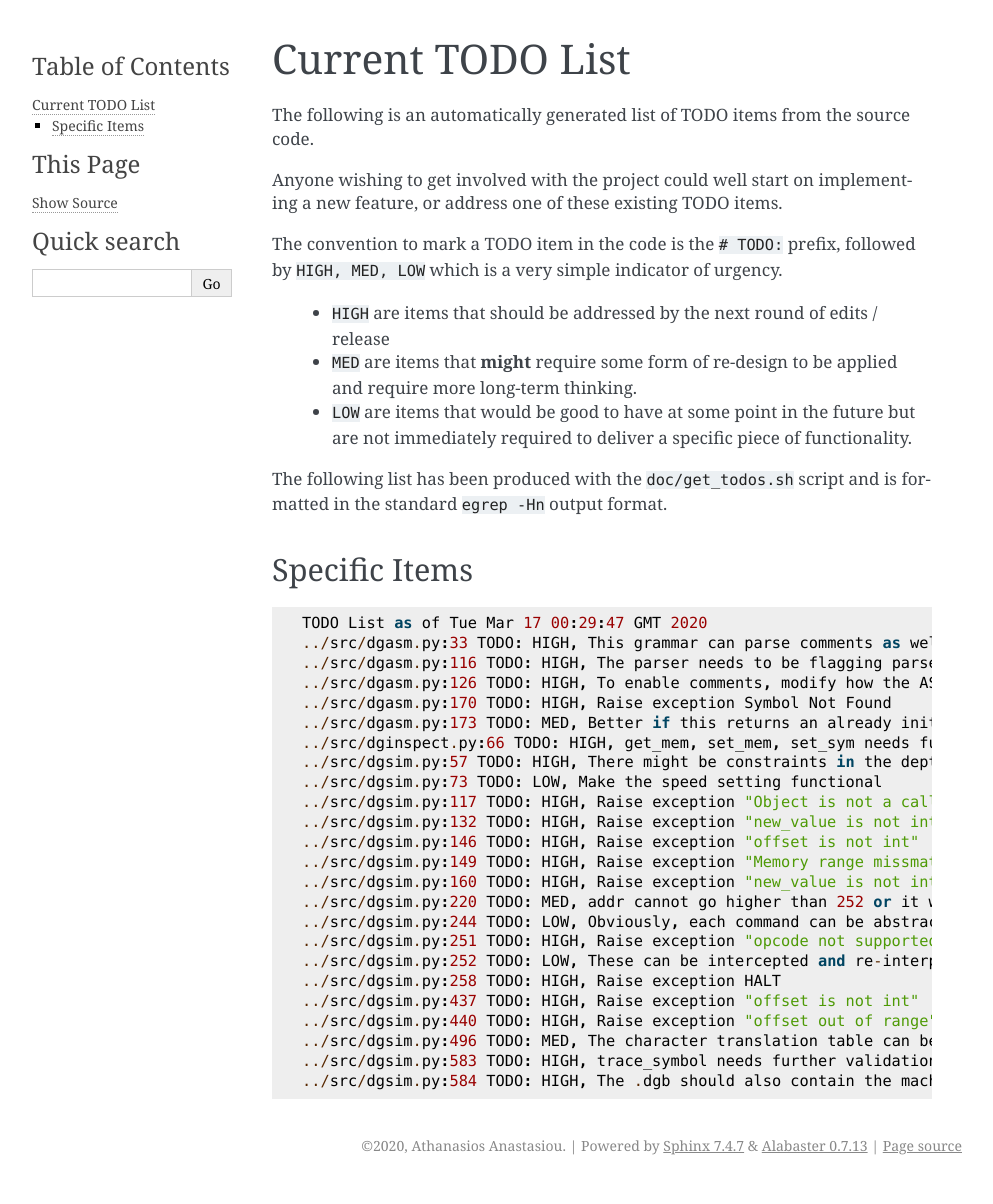
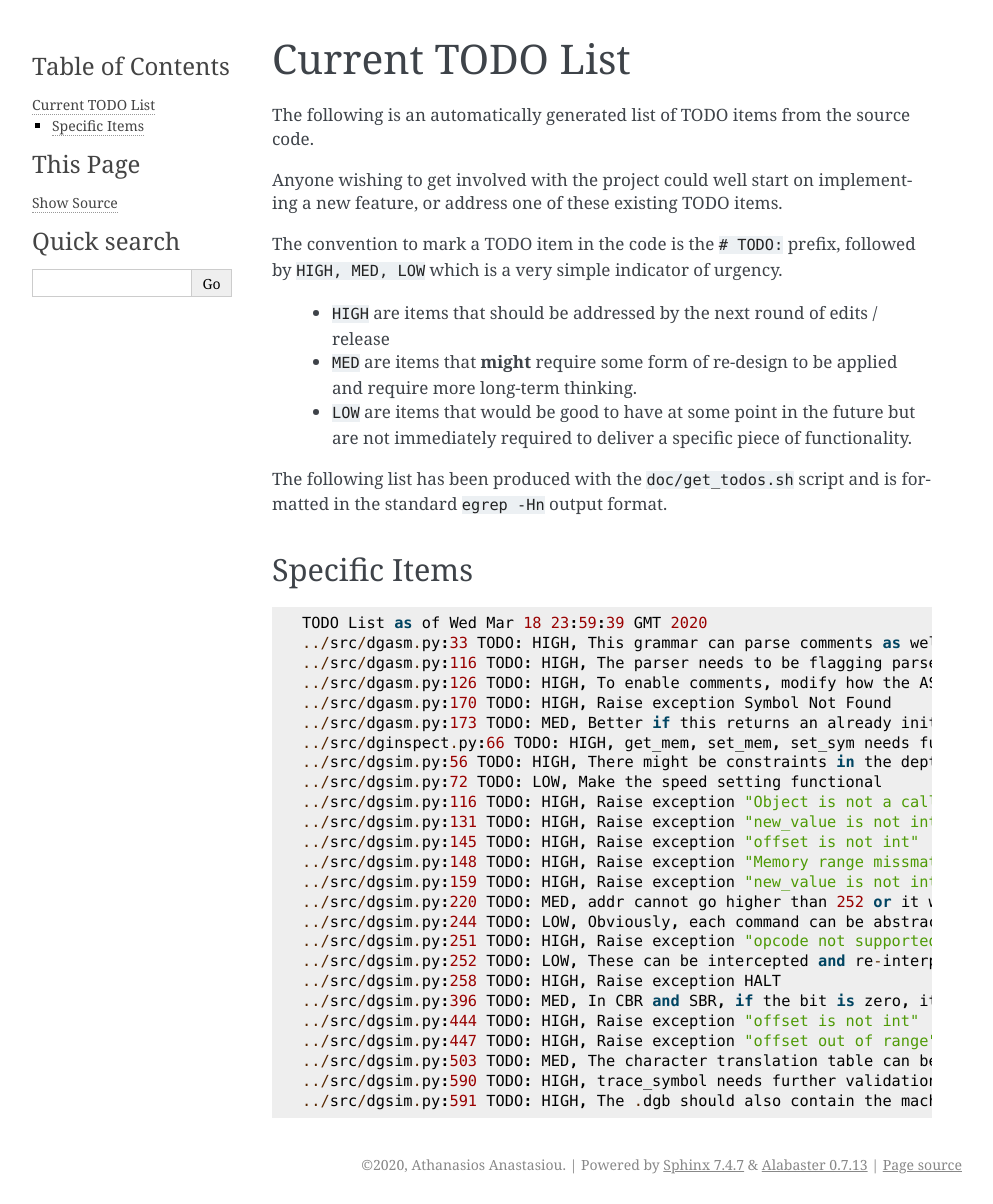
Before and after one commit to aanastasiou/dgtools, a Sphinx documentation site: the page built from doc/source/current_todos.rst, in a window 1280 px wide. Shown: the whole page, without its empty margins (148-1141 px from the left). Built offline with Sphinx 7.4.7, drawn with Linux system fonts in a browser that asks for light colours.

```diff
--- a/doc/source/todo_list.txt
+++ b/doc/source/todo_list.txt
@@ -1,24 +1,25 @@
-TODO List as of Tue Mar 17 00:29:47 GMT 2020
+TODO List as of Wed Mar 18 23:59:39 GMT 2020
 ../src/dgasm.py:33 TODO: HIGH, This grammar can parse comments as well but they are not yet enabled. Enable them.
 ../src/dgasm.py:116 TODO: HIGH, The parser needs to be flagging parse errors along with the locations where these happened.
 ../src/dgasm.py:126 TODO: HIGH, To enable comments, modify how the AST is interpreted here.
 ../src/dgasm.py:170 TODO: HIGH, Raise exception Symbol Not Found
 ../src/dgasm.py:173 TODO: MED, Better if this returns an already initialised machine.
 ../src/dginspect.py:66 TODO: HIGH, get_mem, set_mem, set_sym needs further validation
-../src/dgsim.py:57 TODO: HIGH, There might be constraints in the depth of this stack. Not yet implemented.
-../src/dgsim.py:73 TODO: LOW, Make the speed setting functional
-../src/dgsim.py:117 TODO: HIGH, Raise exception "Object is not a callback"
-../src/dgsim.py:132 TODO: HIGH, Raise exception "new_value is not int"
-../src/dgsim.py:146 TODO: HIGH, Raise exception "offset is not int"
-../src/dgsim.py:149 TODO: HIGH, Raise exception "Memory range missmatch"
-../src/dgsim.py:160 TODO: HIGH, Raise exception "new_value is not int"
+../src/dgsim.py:56 TODO: HIGH, There might be constraints in the depth of this stack. Not yet implemented.
+../src/dgsim.py:72 TODO: LOW, Make the speed setting functional
+../src/dgsim.py:116 TODO: HIGH, Raise exception "Object is not a callback"
+../src/dgsim.py:131 TODO: HIGH, Raise exception "new_value is not int"
+../src/dgsim.py:145 TODO: HIGH, Raise exception "offset is not int"
+../src/dgsim.py:148 TODO: HIGH, Raise exception "Memory range missmatch"
+../src/dgsim.py:159 TODO: HIGH, Raise exception "new_value is not int"
 ../src/dgsim.py:220 TODO: MED, addr cannot go higher than 252 or it will overwrite peripherals. It should generate a warning.
 ../src/dgsim.py:244 TODO: LOW, Obviously, each command can be abstracted in its own callback so that the VM becomes easily
 ../src/dgsim.py:251 TODO: HIGH, Raise exception "opcode not supported"
 ../src/dgsim.py:252 TODO: LOW, These can be intercepted and re-interpreted. Package state along.
 ../src/dgsim.py:258 TODO: HIGH, Raise exception HALT
-../src/dgsim.py:437 TODO: HIGH, Raise exception "offset is not int"
-../src/dgsim.py:440 TODO: HIGH, Raise exception "offset out of range"
-../src/dgsim.py:496 TODO: MED, The character translation table can be improved here to get rid of the >9 and clarify depictions.
-../src/dgsim.py:583 TODO: HIGH, trace_symbol needs further validation
-../src/dgsim.py:584 TODO: HIGH, The .dgb should also contain the machine state itself.
+../src/dgsim.py:396 TODO: MED, In CBR and SBR, if the bit is zero, it should raise an error either at compilation time or
+../src/dgsim.py:444 TODO: HIGH, Raise exception "offset is not int"
+../src/dgsim.py:447 TODO: HIGH, Raise exception "offset out of range"
+../src/dgsim.py:503 TODO: MED, The character translation table can be improved here to get rid of the >9 and clarify depictions.
+../src/dgsim.py:590 TODO: HIGH, trace_symbol needs further validation
+../src/dgsim.py:591 TODO: HIGH, The .dgb should also contain the machine state itself.
```
Also changed, not shown: doc/instruction_set_notes.md (+2 -0 lines), 2 other files.
